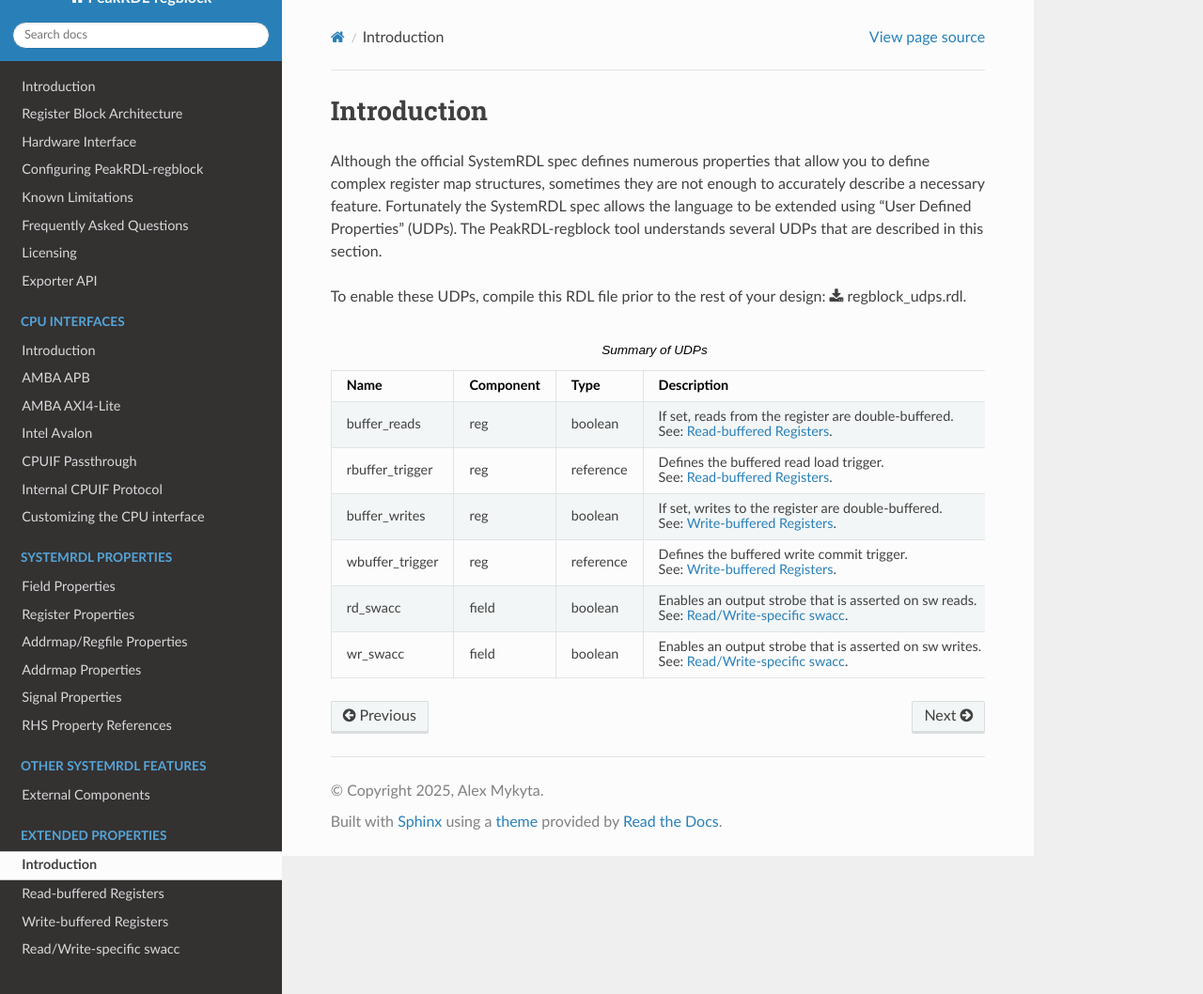
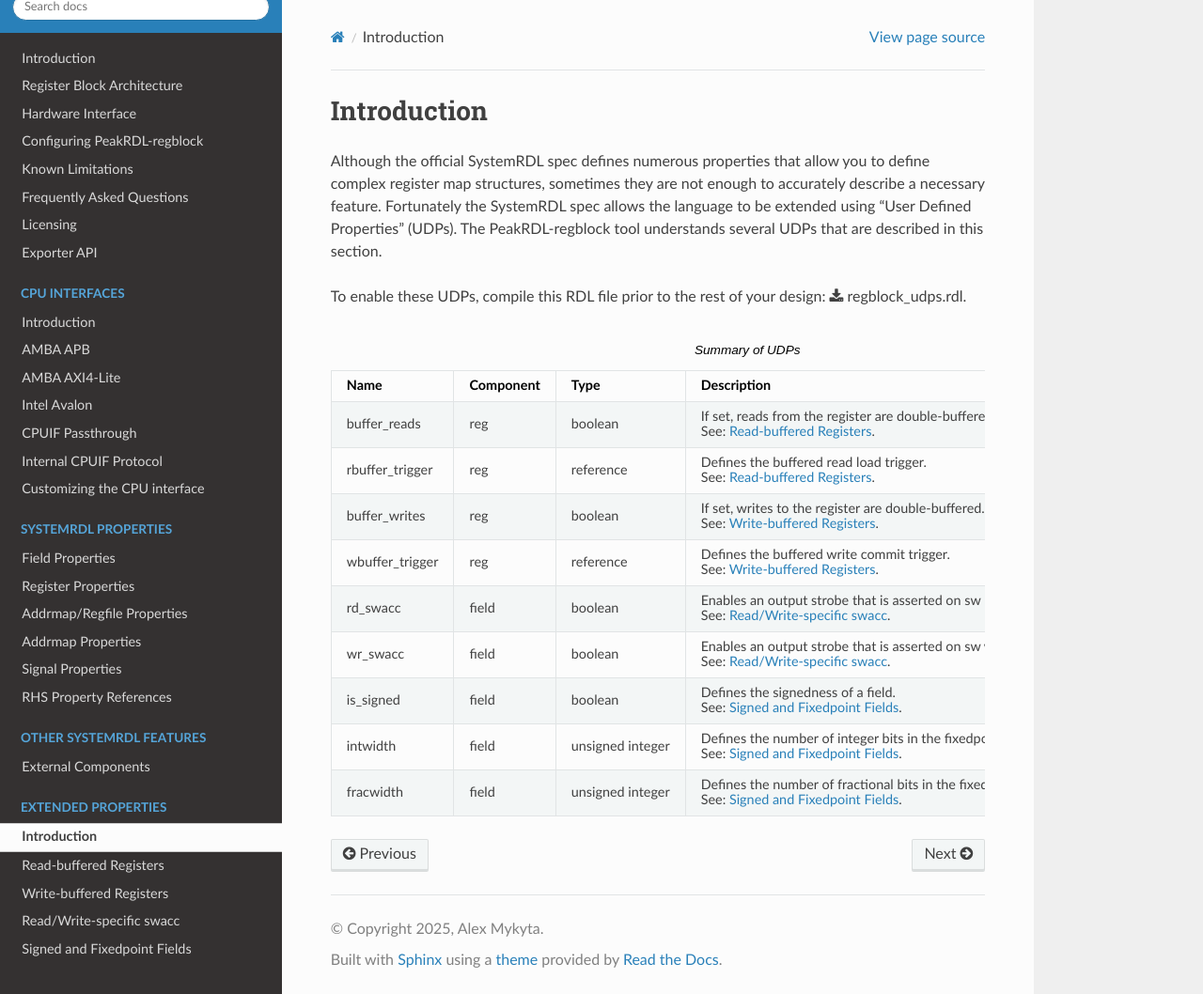
Before and after one commit to SystemRDL/PeakRDL-regblock, a Sphinx documentation site: the page built from docs/udps/intro.rst, in a window 1280 px wide and 1058 px high. Shown: the whole window at 94% size. Built offline with Sphinx 7.4.7 and the Read the Docs theme 3.1.0, drawn with Linux system fonts in a browser that asks for light colours.

Commit message:
added signed/fixedpoint UDP docs

```diff
--- a/docs/index.rst
+++ b/docs/index.rst
@@ -83,3 +83,4 @@ Links
     udps/read_buffering
     udps/write_buffering
     udps/extended_swacc
+    udps/fixedpoint
--- a/docs/udps/intro.rst
+++ b/docs/udps/intro.rst
@@ -60,3 +60,26 @@ To enable these UDPs, compile this RDL file prior to the rest of your design:
         - Enables an output strobe that is asserted on sw writes.
 
           See: :ref:`extended_swacc`.
+
+    *   - is_signed
+        - field
+        - boolean
+        - Defines the signedness of a field.
+
+          See: :ref:`fixedpoint`.
+
+    *   - intwidth
+        - field
+        - unsigned integer
+        - Defines the number of integer bits in the fixedpoint representation
+          of a field.
+
+          See: :ref:`fixedpoint`.
+
+    *   - fracwidth
+        - field
+        - unsigned integer
+        - Defines the number of fractional bits in the fixedpoint representation
+          of a field.
+
+          See: :ref:`fixedpoint`.
```
Also changed, not shown: docs/udps/fixedpoint.rst (added, +75 -0 lines).
